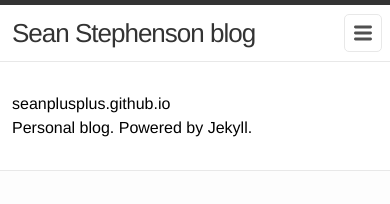
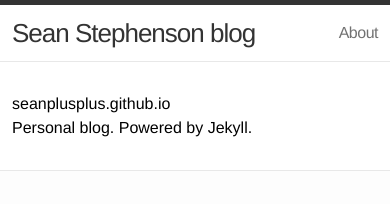
Before and after one commit to SeanPlusPlus/seanplusplus.github.io, a Jekyll site: the page built from README.md, in a window 390 px wide. Shown: the top 204 px of the page. Built offline with Jekyll 4.4.1, drawn with Linux system fonts in a browser that asks for light colours; our own code applies the rules of GitHub Pages for plain Markdown files.

Commit message:
fix: replace mobile hamburger menu with inline nav links
Single nav item doesn't need a dropdown. Show links inline on all screen sizes.

Co-Authored-By: Claude Opus 4.6 <noreply@anthropic.com>

```diff
--- a/_includes/header.html
+++ b/_includes/header.html
@@ -4,20 +4,11 @@
     <a class="site-title" href="{{ site.baseurl }}/">{{ site.title }}</a>
 
     <nav class="site-nav">
-      <a href="#" class="menu-icon">
-        <svg viewBox="0 0 18 15">
-          <path fill="#505050" d="M18,1.484c0,0.82-0.665,1.484-1.484,1.484H1.484C0.665,2.969,0,2.304,0,1.484l0,0C0,0.665,0.665,0,1.484,0 h15.031C17.335,0,18,0.665,18,1.484L18,1.484z"/>
-          <path fill="#505050" d="M18,7.516C18,8.335,17.335,9,16.516,9H1.484C0.665,9,0,8.335,0,7.516l0,0 c0-0.82,0.665-1.484,1.484-1.484h15.031C17.335,6.031,18,6.696,18,7.516L18,7.516z"/>
-          <path fill="#505050" d="M18,13.516C18,14.335,17.335,15,16.516,15H1.484C0.665,15,0,14.335,0,13.516l0,0 c0-0.82,0.665-1.484,1.484-1.484h15.031C17.335,12.031,18,12.696,18,13.516L18,13.516z"/>
-        </svg>
-      </a>
-      <div class="trigger">
-        {% for page in site.pages %}
-          {% if page.title and page.includelink %}
-          <a class="page-link" href="{{ page.url | prepend: site.baseurl }}">{{ page.title }}</a>
-          {% endif %}
-        {% endfor %}
-      </div>
+      {% for page in site.pages %}
+        {% if page.title and page.includelink %}
+        <a class="page-link" href="{{ page.url | prepend: site.baseurl }}">{{ page.title }}</a>
+        {% endif %}
+      {% endfor %}
     </nav>
 
   </div>
--- a/css/main.css
+++ b/css/main.css
@@ -64,8 +64,6 @@ a:visited { color: #205caa; }
   float: right;
   line-height: 56px;
 }
-
-.site-nav .menu-icon { display: none; }
 
 .site-nav .page-link {
   margin-left: 20px;
@@ -344,36 +342,8 @@ a:visited { color: #205caa; }
 
 @media screen and (max-width: 600px) {
   .wrap { padding: 0 12px; }
-  .site-nav {
-    position: absolute;
-    z-index: 10;
-    top: 14px; right: 8px;
-    background-color: white;
-    border-radius: 5px;
-    border: 1px solid #e8e8e8;
-  }
-  .site-nav .menu-icon {
-    display: block;
-    font-size: 24px;
-    color: #505050;
-    float: right;
-    width: 36px;
-    text-align: center;
-    line-height: 36px;
-  }
-  .site-nav .menu-icon svg { width: 18px; height: 16px; }
-  .site-nav .trigger {
-    clear: both;
-    margin-bottom: 5px;
-    display: none;
-  }
-  .site-nav:hover .trigger { display: block; }
   .site-nav .page-link {
-    display: block;
-    text-align: right;
-    line-height: 1.25;
-    padding: 5px 10px;
-    margin: 0;
+    margin-left: 10px;
   }
   .post-header h1 { font-size: 36px; }
   .post-content h2 { font-size: 28px; }
```
